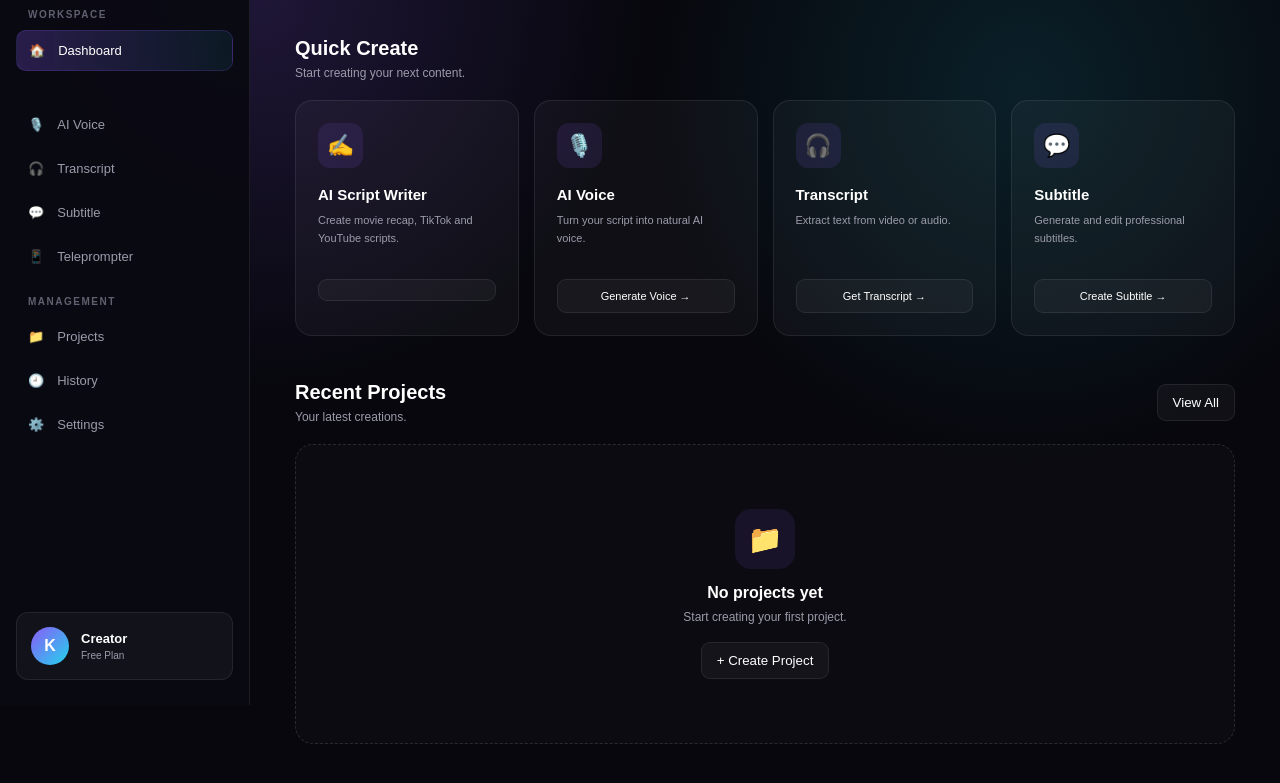
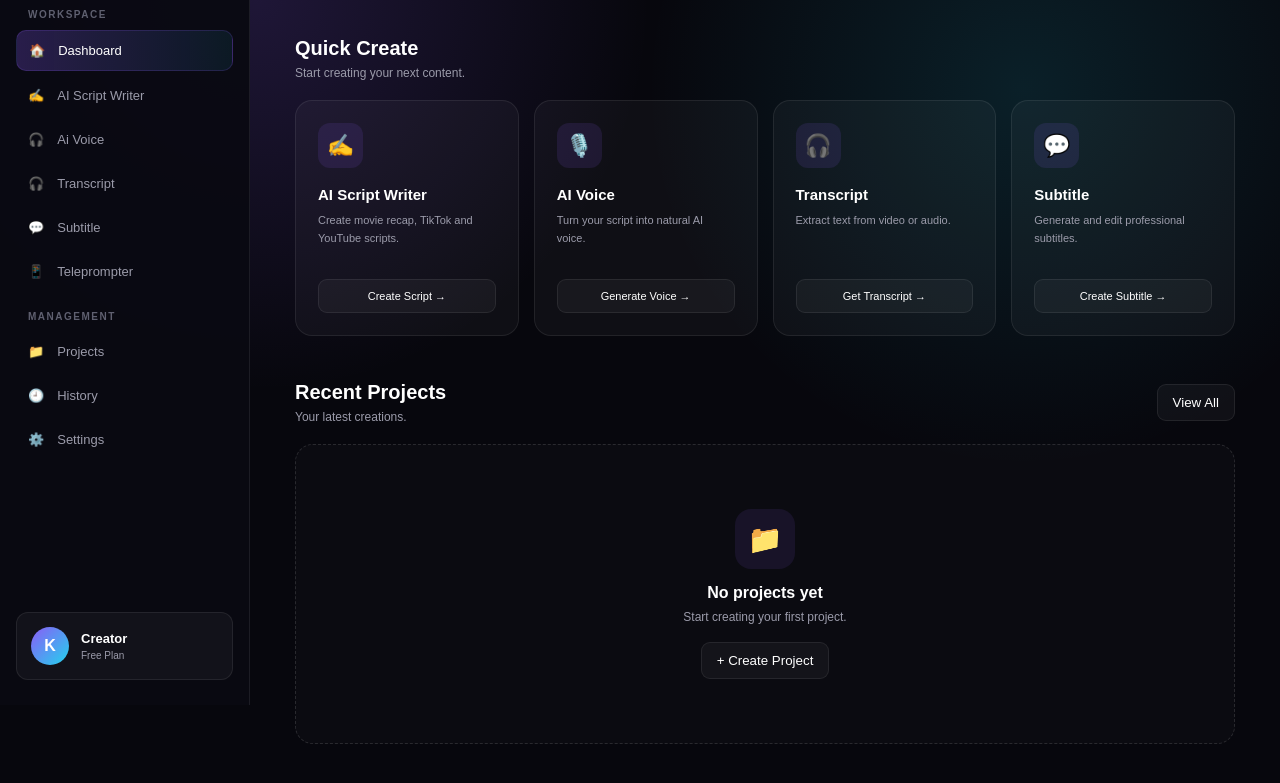
Before and after one commit to smartcreator-ai/smart-creator-tool, a plain HTML site: page frontend/dashboard.html in a window 1280 px wide. Shown: the part 95-878 px from the top of the page. Drawn offline with Linux system fonts and the light colour scheme.

Commit message:
Update dashboard.html

```diff
--- a/frontend/dashboard.html
+++ b/frontend/dashboard.html
@@ -40,21 +40,20 @@
 <span>Dashboard</span>
 </a>
 
-
-<a href="/smart-creator-tool/frontend/script-writer.html" class="menu-item">
-
+<a href="script-writer.html" class="menu-item">
+    ✍️
+    <span>AI Script Writer</span>
+</a>
 
 <a href="#" class="menu-item">
-🎙️
-<span>AI Voice</span>
+🎧
+<span>Ai Voice</span>
 </a>
-
 
 <a href="#" class="menu-item">
 🎧
 <span>Transcript</span>
 </a>
-
 
 <a href="#" class="menu-item">
 💬
@@ -234,7 +233,9 @@ TikTok and YouTube scripts.
 
 
 
-<button onclick="location.href='/smart-creator-tool/frontend/script-writer.html'">
+<button onclick="location.href='script-writer.html'">
+    Create Script →
+</button>
 
 
 
```
